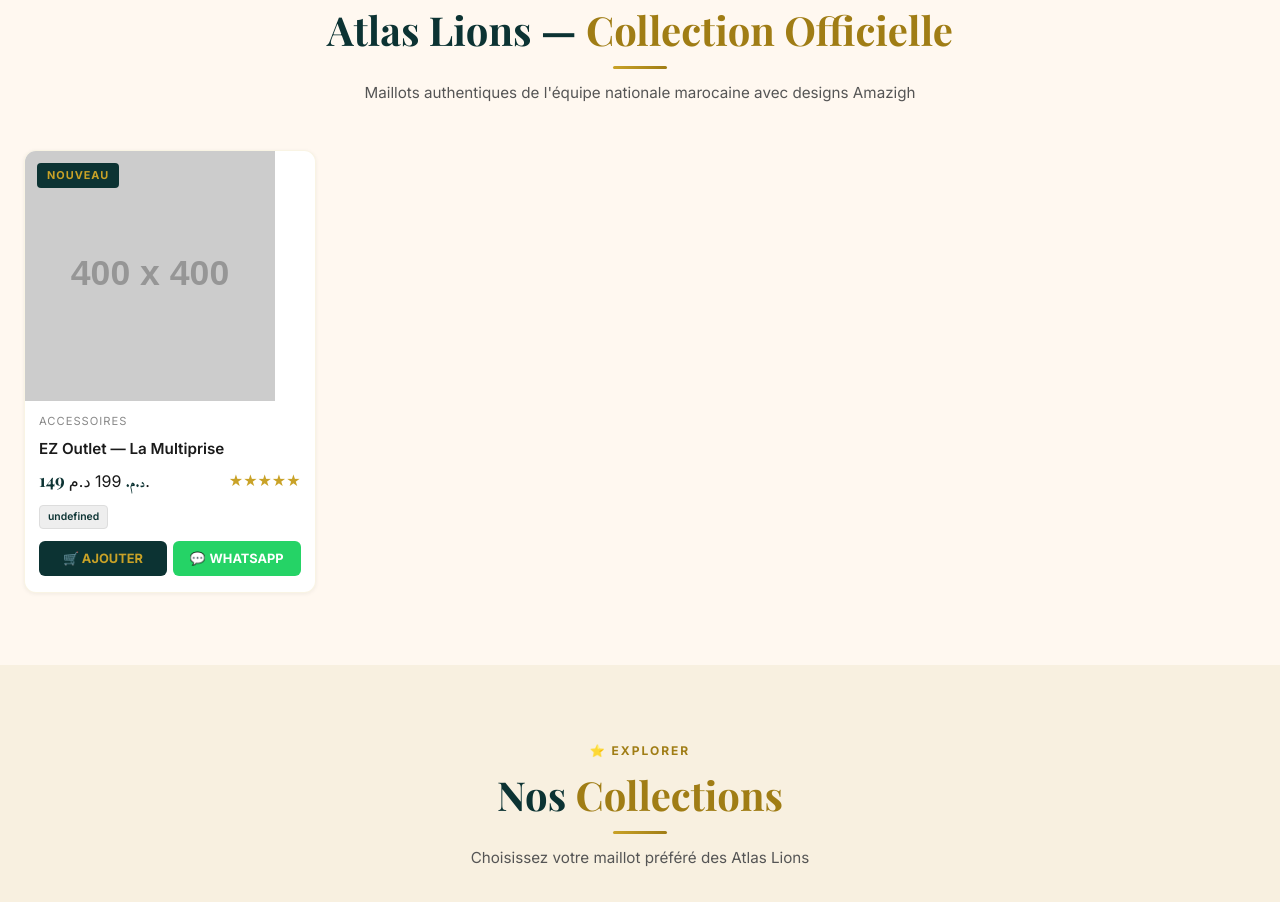
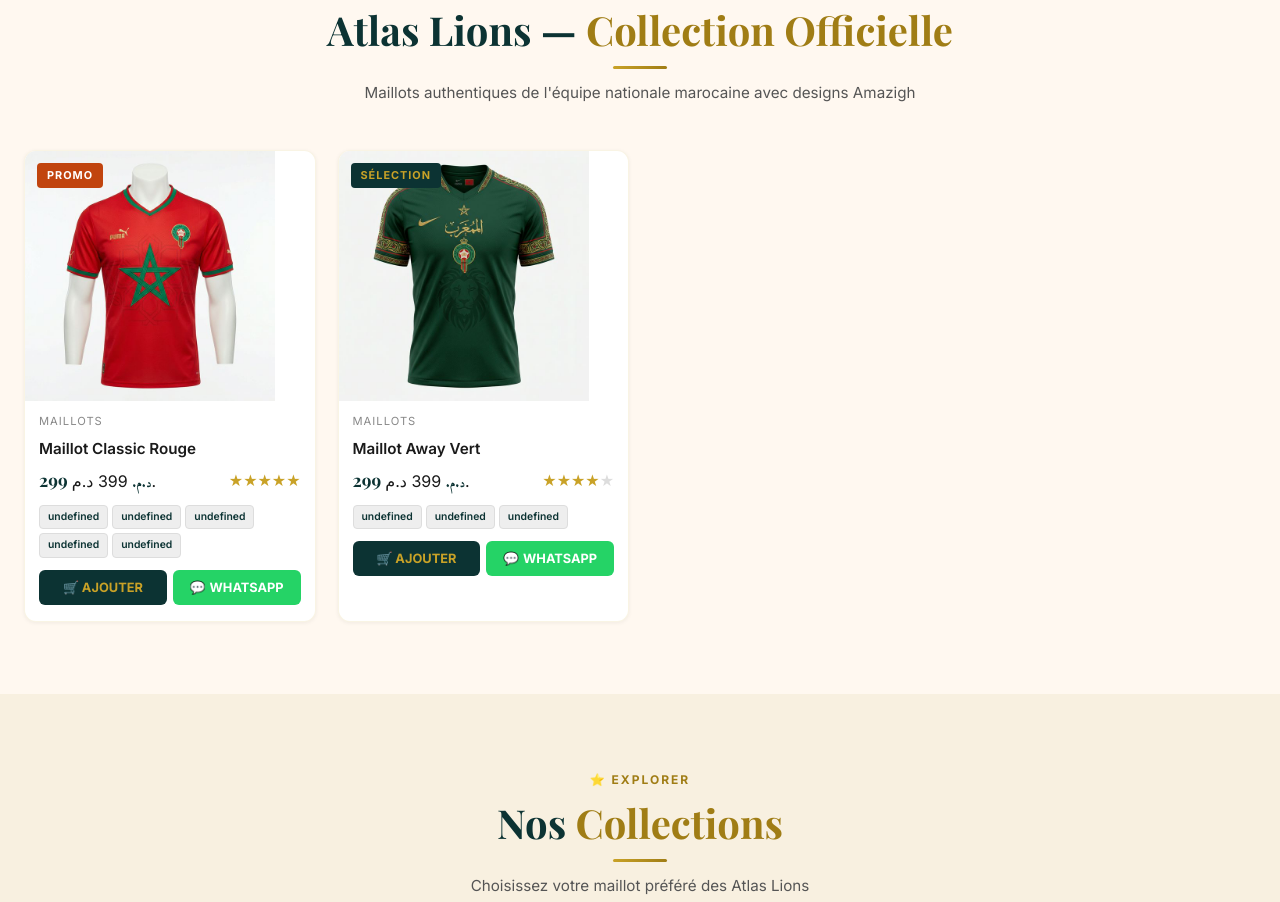
Before and after one commit to imadmazzi/maghribi-store, a plain HTML site: page index.html in a window 1280 px wide. Shown: the part 1030-1932 px from the top of the page. Drawn offline with nearby package versions, Linux system fonts and the light colour scheme; placeholder pictures from the web are drawn by us.

Commit message:
Fix: standardized image paths and lowercase filenames for GH Pages

```diff
--- a/index.html
+++ b/index.html
@@ -97,7 +97,7 @@
           </div>
         </div>
         <div class="slide-img reveal-right" onclick="openHeroProduct()" style="cursor:pointer; position:relative;">
-          <img src="hakimi_1.jpg" class="hero-product-image" alt="Maillot du Maroc Coupe du Monde 2026" loading="eager"/>
+          <img src="images/hakimi_1.jpg" class="hero-product-image" alt="Maillot du Maroc Coupe du Monde 2026" loading="eager"/>
           <div class="hero-view-label">Voir le produit 👁️</div>
         </div>
       </div>
@@ -117,7 +117,7 @@
           </div>
         </div>
         <div class="slide-img reveal-right" onclick="openHeroProduct()" style="cursor:pointer; position:relative;">
-          <img src="adli_1.jpg" alt="Maillots du Maroc Coupe du Monde 2026" class="hero-product-image slide-2-image" loading="eager"/>
+          <img src="images/adli_1.jpg" alt="Maillots du Maroc Coupe du Monde 2026" class="hero-product-image slide-2-image" loading="eager"/>
           <div class="hero-view-label">Voir le produit 👁️</div>
         </div>
       </div>
--- a/js/main.js
+++ b/js/main.js
@@ -14,9 +14,14 @@
   } catch(e) {}
   // Default fallback
   return [{
-    id: 'ez-outlet', name: 'EZ Outlet — La Multiprise', price: 149, oldPrice: 199,
-    image: 'images/ez_outlet.png', badge: 'NOUVEAU', badgeClass: 'badge-new', category: 'Accessoires',
-    sizes: ['Standard'], rating: 5, reviews: 128
+    id: 'maillot-rouge', name: 'Maillot Classic Rouge', price: 299, oldPrice: 399,
+    image: 'images/jersey_red.png', badge: 'PROMO', badgeClass: 'badge-promo', category: 'Maillots',
+    sizes: ['S','M','L','XL','XXL'], rating: 5, reviews: 154
+  },
+  {
+    id: 'maillot-vert', name: 'Maillot Away Vert', price: 299, oldPrice: 399,
+    image: 'images/jersey_green.png', badge: 'SÉLECTION', badgeClass: 'badge-new', category: 'Maillots',
+    sizes: ['M','L','XL'], rating: 4, reviews: 89
   }];
 }
 var PRODUCTS = loadStoreProducts();
```
Also changed, not shown: adli_1.jpg (deleted), images/adli_1.jpg (renamed from ADLI 1.jpg), images/hakimi_1.jpg (renamed from hakimi_1.jpg), images/logo.png (renamed from LOGO.png).
